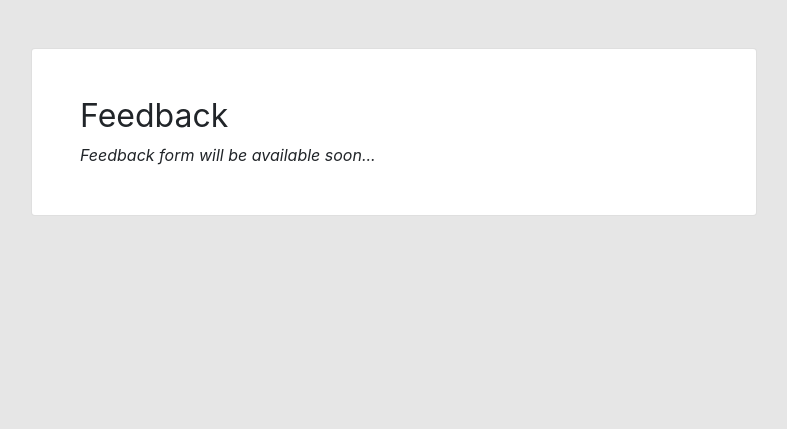
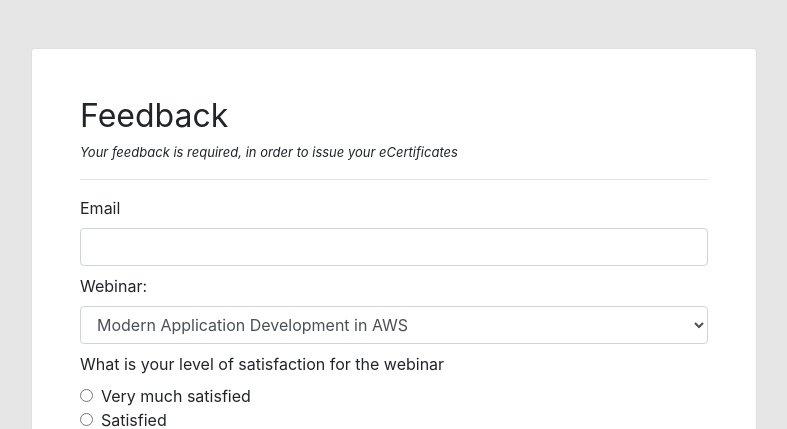
Before and after one commit to VickramMS/webinar, a Django app: page /feedback/ in a window 1280 px wide. Shown: the part 56-485 px from the top of the page, without its empty margins (246-1033 px from the left). Before the commit the page ends 271 px from the top, so only its background shows below. Run offline with Django 3.2, Linux system fonts and the light colour scheme; parts of the project's set-up code (start-up, migrations or seed data) failed here and were passed over; some libraries are stand-ins or nearby versions.

Commit message:
Feedback

```diff
--- a/app/templates/app/feedback.html
+++ b/app/templates/app/feedback.html
@@ -16,8 +16,6 @@
 <div class="mx-md-5 px-md-5">
     <div class="card mx-md-5 p-3 p-md-5">
         <h2>Feedback</h2>
-        <em>Feedback form will be available soon...</em>
-        <!--
         <span style="font-size: small;"><em>Your feedback is required, in order to issue your eCertificates</em></span>
         <hr>
         {% for message in messages %}
@@ -101,7 +99,6 @@
             <br>
             <button type="submit" class="btn btn-primary float-right">Submit</button>
         </form>
-    -->
     </div>
 </div>
 
```
